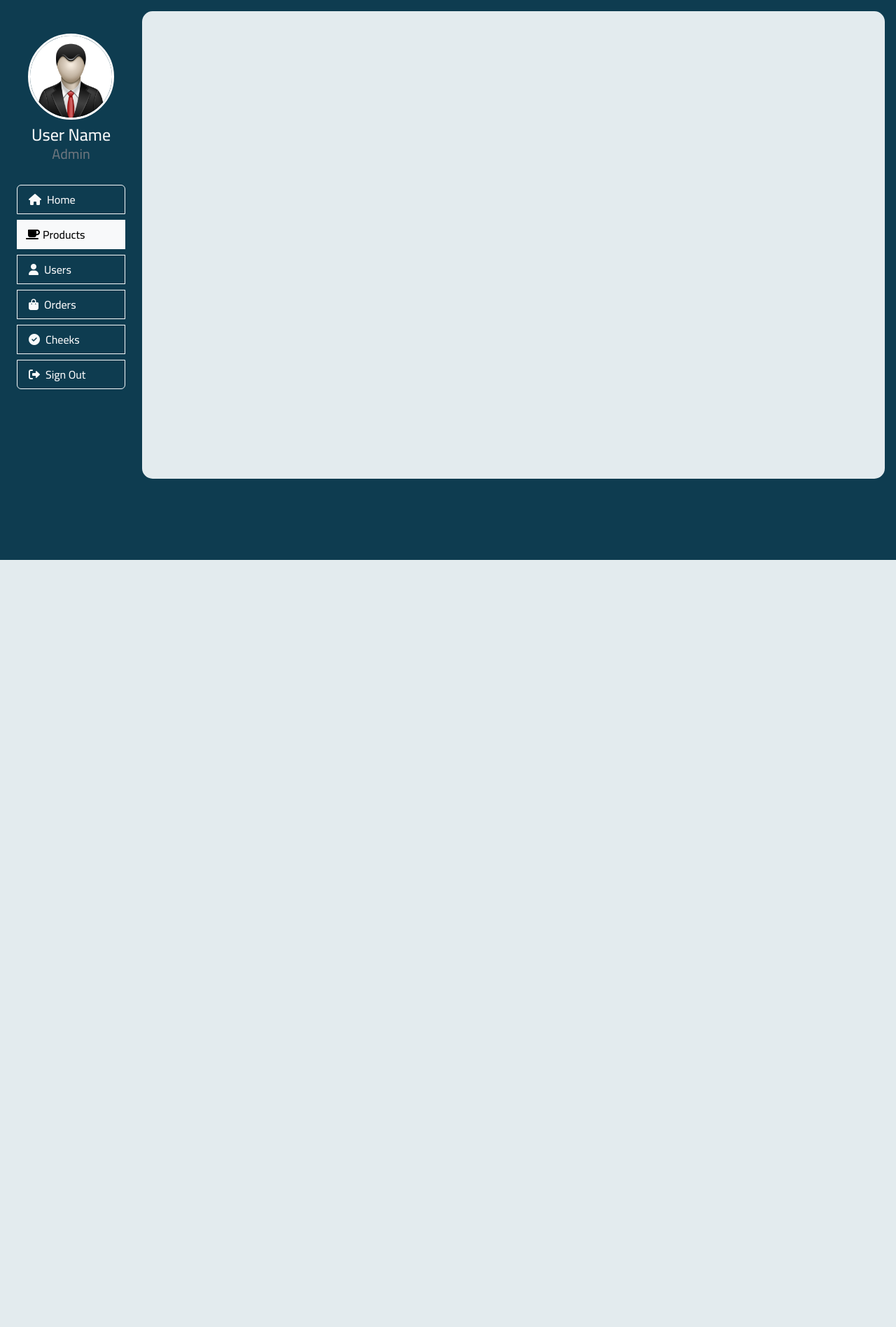
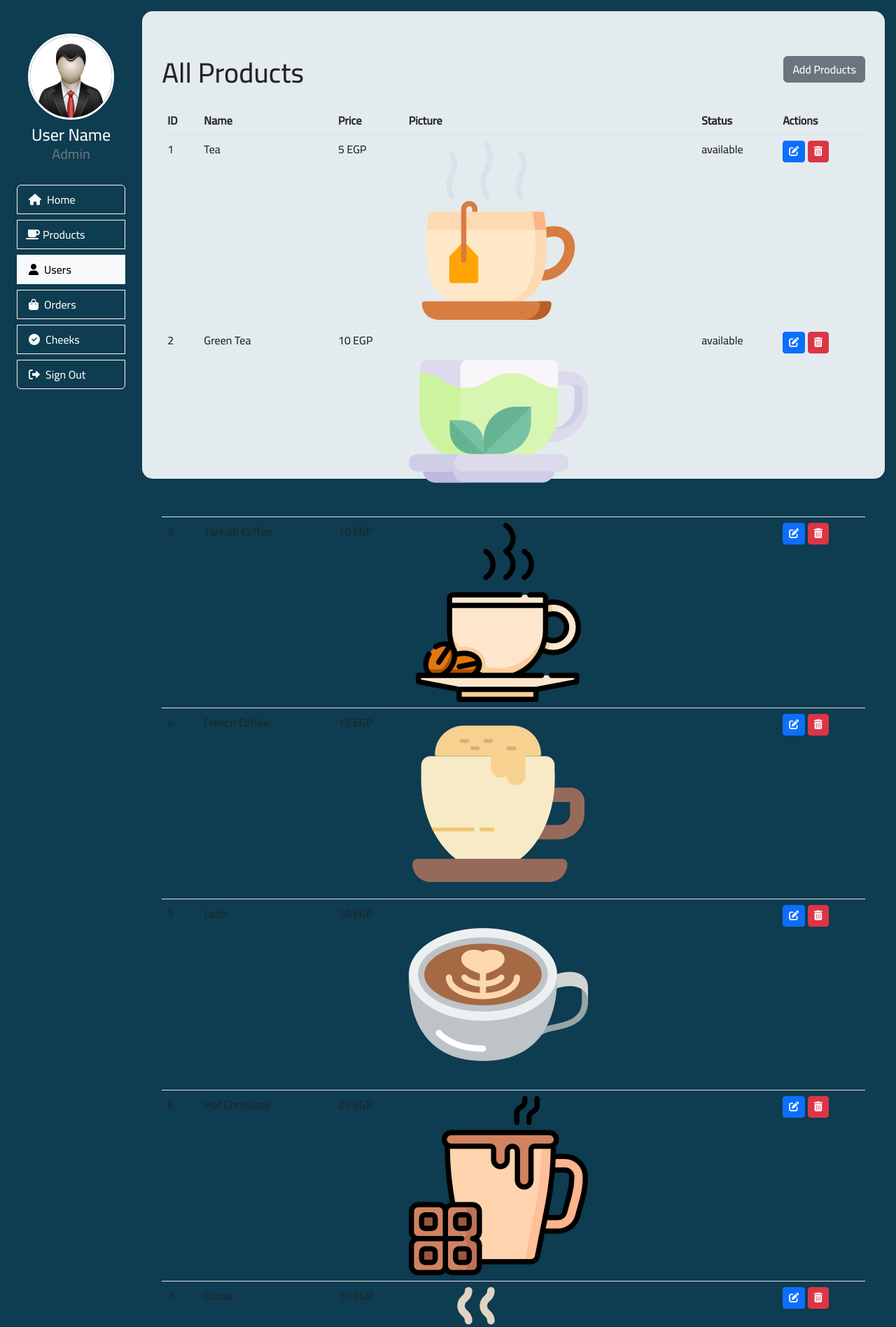
Before and after one commit to WalidMF/Coffee_Shop, a PHP site: page /All_Products.php in a window 1280 px wide. Shown: the top 1896 px of the page at 70% size. Before the commit the page ends 800 px from the top, so only its background shows below. Run offline with PHP 8.4, Linux system fonts and the light colour scheme; data comes from the database, SQL or seed files in the repository.

Commit message:
add All_product page

```diff
--- a/All_Products.php
+++ b/All_Products.php
@@ -16,23 +16,25 @@
   <link rel="shortcut icon" href="Assets/Images/icon.png" type="image/x-icon">
   <!-- Main Style CSS -->
   <link rel="stylesheet" href="Assets/Styles/style_main.css">
+  <link rel="stylesheet" href="./main.css">
+
+
 
 </head>
 
 <body>
-
   <div class="m-0 p-3 h-100 w-100 d-flex">
     <!-- Right Side Section -->
     <div class="right_side_style pe-3 pt-3 pt-lg-2">
       <div class="user_info_style p-lg-4">
-                    <img src="Assets/Images/user.png" alt="User Picture" class="rounded-circle w-100" >
+        <img src="Assets/Images/user.png" alt="User Picture" class="rounded-circle w-100">
         <h4 class="mt-2 m-0 text-light d-none d-lg-block text-center">User Name</h4>
         <h5 class="m-0 text-secondary d-none d-lg-block text-center">Admin</h5>
       </div>
       <div class="btn-group-vertical w-100 pt-4 pt-lg-1 p-2">
         <a href="Admin_Home.html" class="btn btn-outline-light text-start p-2 my-1"><i class="fa-solid fa-house mx-2"></i><span class="d-none d-lg-inline">Home</span></a>
-                    <a href="Add_Product.html" class="btn btn-outline-light text-start p-2 my-1 active"><i class="fa-solid fa-mug-saucer mx-1"></i><span class="d-none d-lg-inline">Products</span></a>
-                    <a href="All_Users.html" class="btn btn-outline-light text-start p-2 my-1"><i class="fa-solid fa-user mx-2"></i><span class="d-none d-lg-inline">Users</span></a>
+        <a href="Add_Product.html" class="btn btn-outline-light text-start p-2 my-1"><i class="fa-solid fa-mug-saucer mx-1"></i><span class="d-none d-lg-inline">Products</span></a>
+        <a href="All_Users.html" class="btn btn-outline-light text-start p-2 my-1 active"><i class="fa-solid fa-user mx-2"></i><span class="d-none d-lg-inline">Users</span></a>
         <a href="Admin_Orders.html" class="btn btn-outline-light text-start p-2 my-1"><i class="fa-solid fa-bag-shopping mx-2"></i><span class="d-none d-lg-inline">Orders</span></a>
         <a href="Cheeks.html" class="btn btn-outline-light text-start p-2 my-1"><i class="fa-solid fa-circle-check mx-2"></i><span class="d-none d-lg-inline">Cheeks</span></a>
         <a href="Login.html" class="btn btn-outline-light text-start p-2 my-1"><i class="fa-solid fa-right-from-bracket mx-2"></i><span class="d-none d-lg-inline">Sign Out</span></a>
@@ -41,14 +43,67 @@
     <!-- Main Section -->
     <div class="main_section_style m-0 p-3">
 
+      <?php
+
+      $con = new PDO('mysql:host=localhost;dbname=coffee_shop', 'root', '');
+      $query = "SELECT * FROM products";
+      $sql = $con->prepare($query);
+      $res = $sql->execute();
+      $products = ($sql->fetchAll(PDO::FETCH_ASSOC));
+
+      ?>
+
+      <div class="container mt-3">
+        <div class="row mt-5 mb-3">
+          <div class="col-6">
+            <h1>All Products</h1>
+          </div>
+          <div class="col-6 d-flex justify-content-end">
+            <a href="Add_product.php"><button type="button" class="btn btn-secondary" name="save">Add Products</button></a>
+          </div>
+        </div>
+        <div class="table-wrapper">
+
+        <table class="table">
+          <thead>
+            <tr>
+              <th>ID</th>
+              <th>Name</th>
+              <th>Price</th>
+              <th>Picture</th>
+              <th>Status</th>
+              <th>Actions</th>
+            </tr>
+          </thead>
+          <tbody>
 
 
+            <?php
+            // Loop through each product and display their information
+            foreach ($products as $product) {
+              echo "<tr>";
+              echo "<td>" . $product['id'] . "</td>";
+              echo "<td>" . $product['name'] . "</td>";
+              echo "<td>" . $product['price'] . " EGP " . "</td>";
+              echo "<td>". "<img class='product-image' src='Assets/images/products/" . $product['picture'] . "' alt='" . $product['name'] . "'></td>";
+              echo "<td>" . $product['status'] . "</td>";
 
 
+              echo "<td>";
+              echo "<a href='update.php?id=" . $product['id'] . "' class='btn btn-primary btn-sm' onclick='return confirm(\"Are you sure?\");'><i class='fas fa-edit'></i></a> " ." ";
+
+              echo "<a href='delete.php?id=" . $product['id'] . "' class='btn btn-danger btn-sm' onclick='return confirm(\"Are you sure?\");'><i class='fas fa-trash-alt'></i></a>";
+              echo "</td>";
+              echo "</tr>";
+            }
+
+            ?>
 
 
+          </tbody>
+        </table>
 
-
+      </div>
 
 
 
```
Lines whose indentation alone changed are shown as unchanged.
